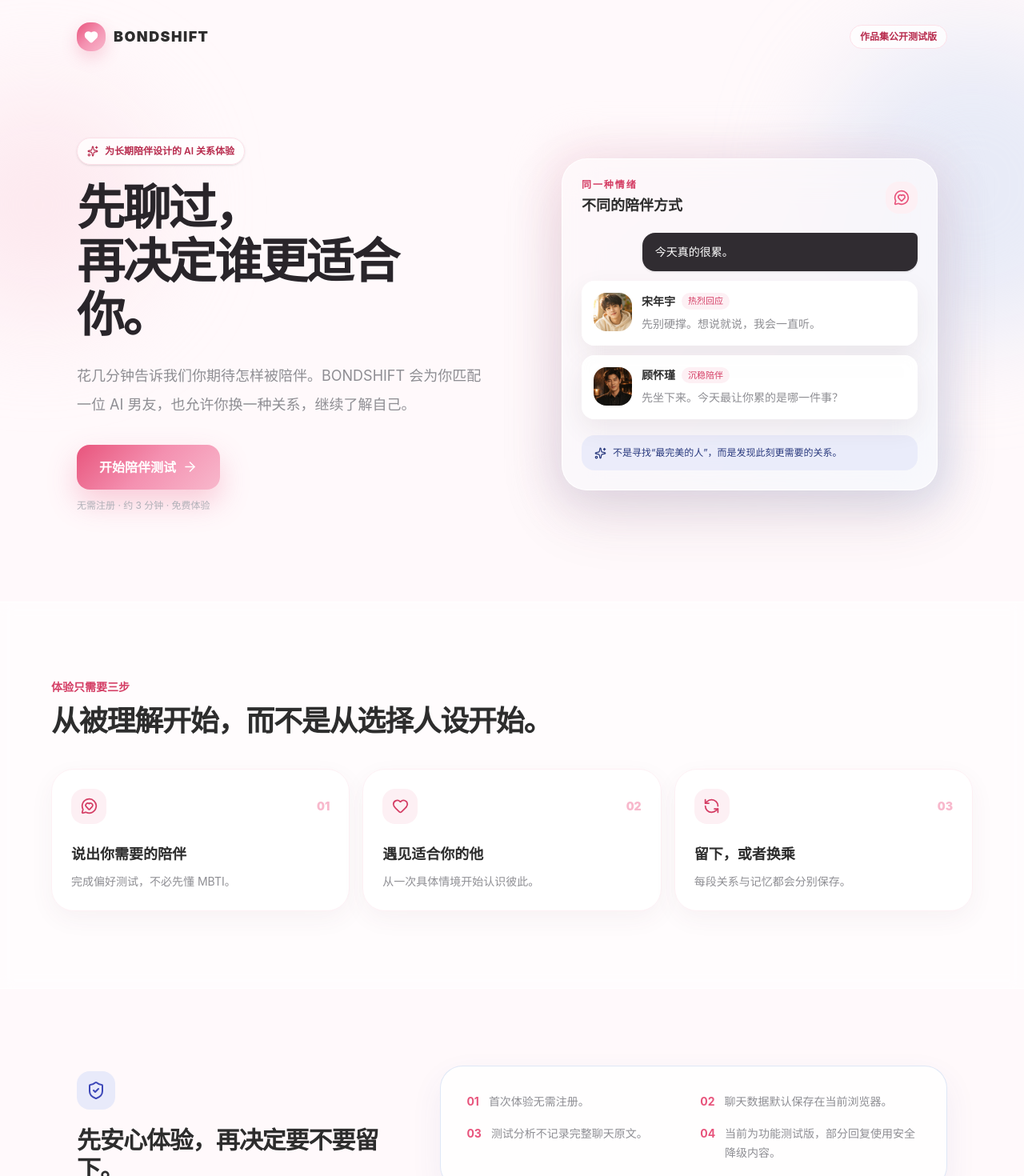
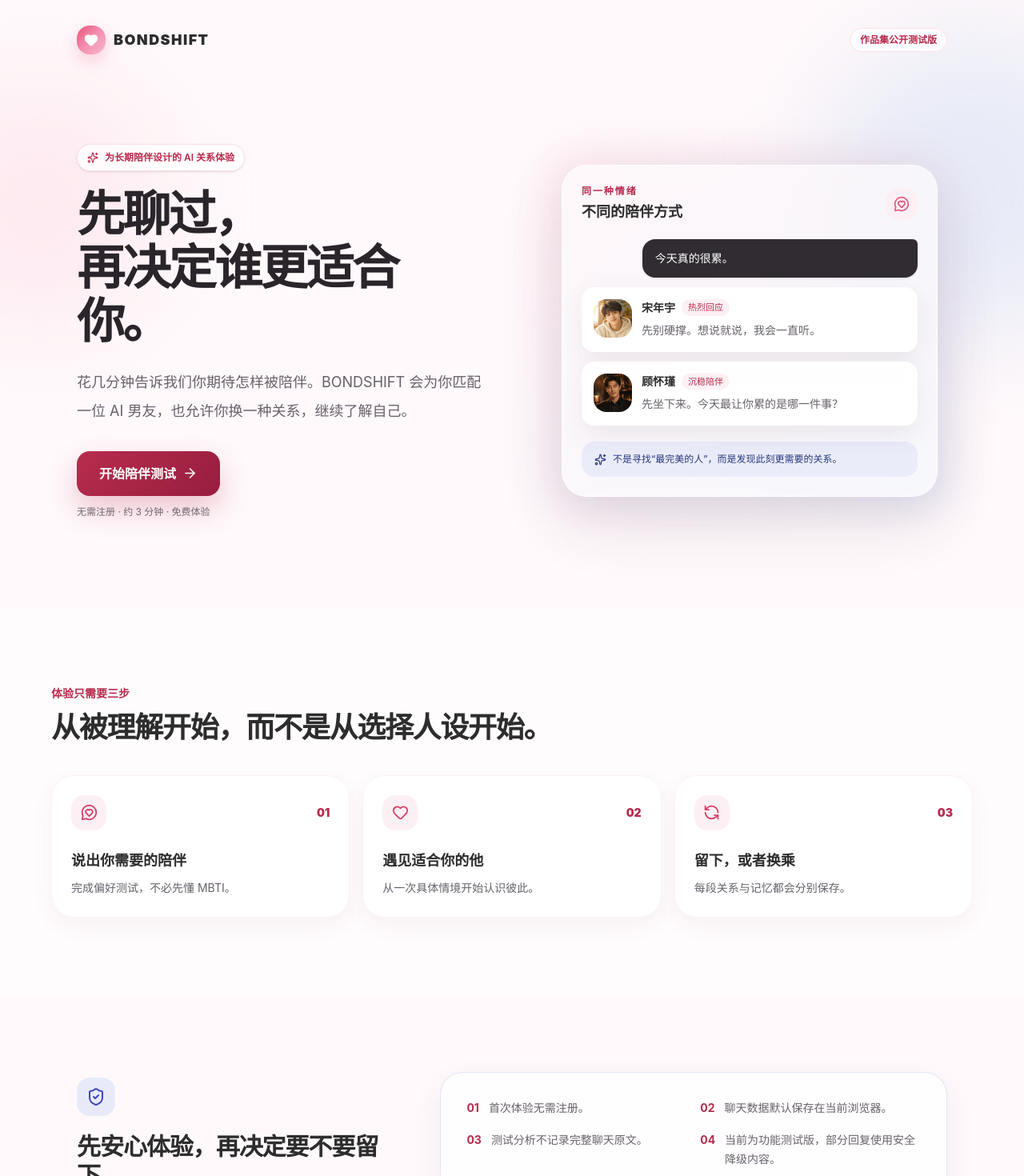
Before and after one commit to hshuang695-cmd/bondshift-demo, a React (Vite) app: page / in a window 1280 px wide. Shown: the top 1470 px of the page at 80% size. Built offline with nearby package versions, Linux system fonts and the light colour scheme.

Commit message:
checkpoint: improve landing accessibility and testing

```diff
--- a/index.html
+++ b/index.html
@@ -3,7 +3,7 @@
   <head>
     <meta charset="UTF-8" />
     <link rel="icon" type="image/svg+xml" href="/favicon.svg" />
-    <meta name="viewport" content="width=device-width, initial-scale=1.0, maximum-scale=1.0, user-scalable=no" />
+    <meta name="viewport" content="width=device-width, initial-scale=1.0" />
     <meta name="theme-color" content="#e8547c" />
     <title>BondShift - 可换乘男友模拟器</title>
   </head>
--- a/src/pages/LandingPage.tsx
+++ b/src/pages/LandingPage.tsx
@@ -73,11 +73,11 @@ function CompanionReply({ typeId, name, label, reply }: (typeof companionStyles)
       <div className="min-w-0">
         <div className="flex flex-wrap items-center gap-2">
           <span className="text-sm font-bold text-text-primary">{name}</span>
-          <span className="rounded-full bg-brand-50 px-2 py-0.5 text-[11px] font-medium text-brand-600">
+          <span className="rounded-full bg-brand-50 px-2 py-0.5 text-[11px] font-medium text-brand-700">
             {label}
           </span>
         </div>
-        <p className="mt-1.5 text-sm leading-6 text-text-secondary">{reply}</p>
+        <p className="mt-1.5 text-sm leading-6 text-[#67616a]">{reply}</p>
       </div>
     </div>
   );
@@ -93,7 +93,7 @@ export default function LandingPage() {
   };
 
   return (
-    <main className="relative min-h-[100dvh] w-full overflow-hidden bg-[#fff9fb] text-text-primary">
+    <main className="relative min-h-screen min-h-[100dvh] w-full overflow-hidden bg-[#fff9fb] text-text-primary">
       <div aria-hidden="true" className="pointer-events-none absolute inset-0">
         <div className="absolute -left-24 top-28 h-72 w-72 rounded-full bg-brand-100/60 blur-3xl" />
         <div className="absolute -right-32 top-10 h-96 w-96 rounded-full bg-accent-100/50 blur-3xl" />
@@ -101,7 +101,11 @@ export default function LandingPage() {
       </div>
 
       <header className="relative z-10 mx-auto flex w-full max-w-6xl items-center justify-between px-5 py-5 sm:px-8 sm:py-7">
-        <Link to="/" className="flex items-center gap-2.5" aria-label="BONDSHIFT 首页">
+        <Link
+          to="/"
+          className="flex min-h-11 items-center gap-2.5 rounded-2xl focus-visible:outline-none focus-visible:ring-4 focus-visible:ring-brand-200"
+          aria-label="BONDSHIFT 首页"
+        >
           <span className="grid h-9 w-9 place-items-center rounded-2xl gradient-brand text-white shadow-[0_8px_20px_rgba(232,84,124,0.24)]">
             <Heart size={18} fill="currentColor" />
           </span>
@@ -128,19 +132,19 @@ export default function LandingPage() {
             <br />
             再决定谁更适合你。
           </h1>
-          <p className="mt-6 max-w-lg text-base leading-8 text-text-secondary sm:text-lg sm:leading-9">
+          <p className="mt-6 max-w-lg text-base leading-8 text-[#67616a] sm:text-lg sm:leading-9">
             花几分钟告诉我们你期待怎样被陪伴。BONDSHIFT 会为你匹配一位 AI 男友，也允许你换一种关系，继续了解自己。
           </p>
           <div className="mt-8">
             <Link
               to="/setup"
               onClick={handleExperienceStart}
-              className="group inline-flex min-h-14 w-full items-center justify-center gap-2 rounded-2xl gradient-brand px-7 py-4 text-base font-bold text-white shadow-[0_16px_36px_rgba(232,84,124,0.28)] transition-transform active:scale-[0.98] sm:w-auto"
+              className="group inline-flex min-h-14 w-full items-center justify-center gap-2 rounded-2xl bg-[linear-gradient(135deg,#b82c4e_0%,#961e3e_100%)] px-7 py-4 text-base font-bold text-white shadow-[0_16px_36px_rgba(184,44,78,0.26)] transition-transform focus-visible:outline-none focus-visible:ring-4 focus-visible:ring-brand-200 active:scale-[0.98] sm:w-auto"
             >
               开始陪伴测试
               <ArrowRight size={19} className="transition-transform group-hover:translate-x-1" />
             </Link>
-            <p className="mt-3 text-center text-xs text-text-tertiary sm:text-left">
+            <p className="mt-3 text-center text-xs text-[#6f6872] sm:text-left">
               无需注册 · 约 3 分钟 · 免费体验
             </p>
           </div>
@@ -156,7 +160,7 @@ export default function LandingPage() {
           <div className="relative rounded-[2rem] border border-white/90 bg-white/65 p-4 shadow-[0_28px_80px_rgba(90,53,70,0.14)] backdrop-blur-xl sm:p-6">
             <div className="mb-5 flex items-center justify-between">
               <div>
-                <p className="text-xs font-semibold uppercase tracking-[0.16em] text-brand-600">同一种情绪</p>
+                <p className="text-xs font-semibold uppercase tracking-[0.16em] text-brand-700">同一种情绪</p>
                 <p className="mt-1 text-lg font-bold">不同的陪伴方式</p>
               </div>
               <span className="grid h-10 w-10 place-items-center rounded-2xl bg-brand-50 text-brand-500">
@@ -182,7 +186,7 @@ export default function LandingPage() {
       <section className="relative z-10 border-y border-white/80 bg-white/50 px-5 py-20 backdrop-blur-sm sm:px-8 sm:py-24">
         <div className="mx-auto max-w-6xl">
           <div className="max-w-2xl">
-            <p className="text-sm font-bold text-brand-600">体验只需要三步</p>
+            <p className="text-sm font-bold text-brand-700">体验只需要三步</p>
             <h2 className="mt-3 text-3xl font-black tracking-[-0.035em] sm:text-4xl">从被理解开始，而不是从选择人设开始。</h2>
           </div>
           <div className="mt-10 grid gap-4 md:grid-cols-3">
@@ -194,10 +198,10 @@ export default function LandingPage() {
                     <span className="grid h-11 w-11 place-items-center rounded-2xl bg-brand-50 text-brand-600">
                       <Icon size={21} />
                     </span>
-                    <span className="text-sm font-black text-brand-200">0{index + 1}</span>
+                    <span className="text-sm font-black text-brand-700">0{index + 1}</span>
                   </div>
                   <h3 className="mt-6 text-lg font-bold">{step.title}</h3>
-                  <p className="mt-2 text-sm leading-6 text-text-secondary">{step.description}</p>
+                  <p className="mt-2 text-sm leading-6 text-[#67616a]">{step.description}</p>
                 </div>
               );
             })}
@@ -213,11 +217,11 @@ export default function LandingPage() {
           <h2 className="mt-5 text-3xl font-black tracking-[-0.035em]">先安心体验，再决定要不要留下。</h2>
         </div>
         <div className="rounded-[1.75rem] border border-accent-100/70 bg-white/75 p-6 shadow-[0_16px_40px_rgba(67,77,160,0.07)] backdrop-blur-sm sm:p-8">
-          <ul className="grid gap-4 text-sm leading-6 text-text-secondary sm:grid-cols-2">
-            <li className="flex gap-3"><span className="font-bold text-brand-500">01</span><span>首次体验无需注册。</span></li>
-            <li className="flex gap-3"><span className="font-bold text-brand-500">02</span><span>聊天数据默认保存在当前浏览器。</span></li>
-            <li className="flex gap-3"><span className="font-bold text-brand-500">03</span><span>测试分析不记录完整聊天原文。</span></li>
-            <li className="flex gap-3"><span className="font-bold text-brand-500">04</span><span>当前为功能测试版，部分回复使用安全降级内容。</span></li>
+          <ul className="grid gap-4 text-sm leading-6 text-[#67616a] sm:grid-cols-2">
+            <li className="flex gap-3"><span className="font-bold text-brand-700">01</span><span>首次体验无需注册。</span></li>
+            <li className="flex gap-3"><span className="font-bold text-brand-700">02</span><span>聊天数据默认保存在当前浏览器。</span></li>
+            <li className="flex gap-3"><span className="font-bold text-brand-700">03</span><span>测试分析不记录完整聊天原文。</span></li>
+            <li className="flex gap-3"><span className="font-bold text-brand-700">04</span><span>当前为功能测试版，部分回复使用安全降级内容。</span></li>
           </ul>
         </div>
       </section>
@@ -229,7 +233,7 @@ export default function LandingPage() {
           <Link
             to="/setup"
             onClick={handleExperienceStart}
-            className="group mt-7 inline-flex min-h-14 w-full items-center justify-center gap-2 rounded-2xl bg-white px-7 py-4 text-base font-bold text-[#302c31] transition-transform active:scale-[0.98] sm:w-auto"
+            className="group mt-7 inline-flex min-h-14 w-full items-center justify-center gap-2 rounded-2xl bg-white px-7 py-4 text-base font-bold text-[#302c31] transition-transform focus-visible:outline-none focus-visible:ring-4 focus-visible:ring-brand-200 active:scale-[0.98] sm:w-auto"
           >
             开始陪伴测试
             <ArrowRight size={19} className="text-brand-500 transition-transform group-hover:translate-x-1" />
@@ -237,7 +241,7 @@ export default function LandingPage() {
         </div>
       </section>
 
-      <footer className="relative z-10 border-t border-white/80 px-5 py-7 text-center text-xs text-text-tertiary sm:px-8">
+      <footer className="relative z-10 border-t border-white/80 px-5 py-7 text-center text-xs text-[#6f6872] sm:px-8">
         BONDSHIFT · 个人作品集公开测试版 · 2026
       </footer>
     </main>
```
Also changed, not shown: 5 other files (tests, documents, lock files or other folders).
